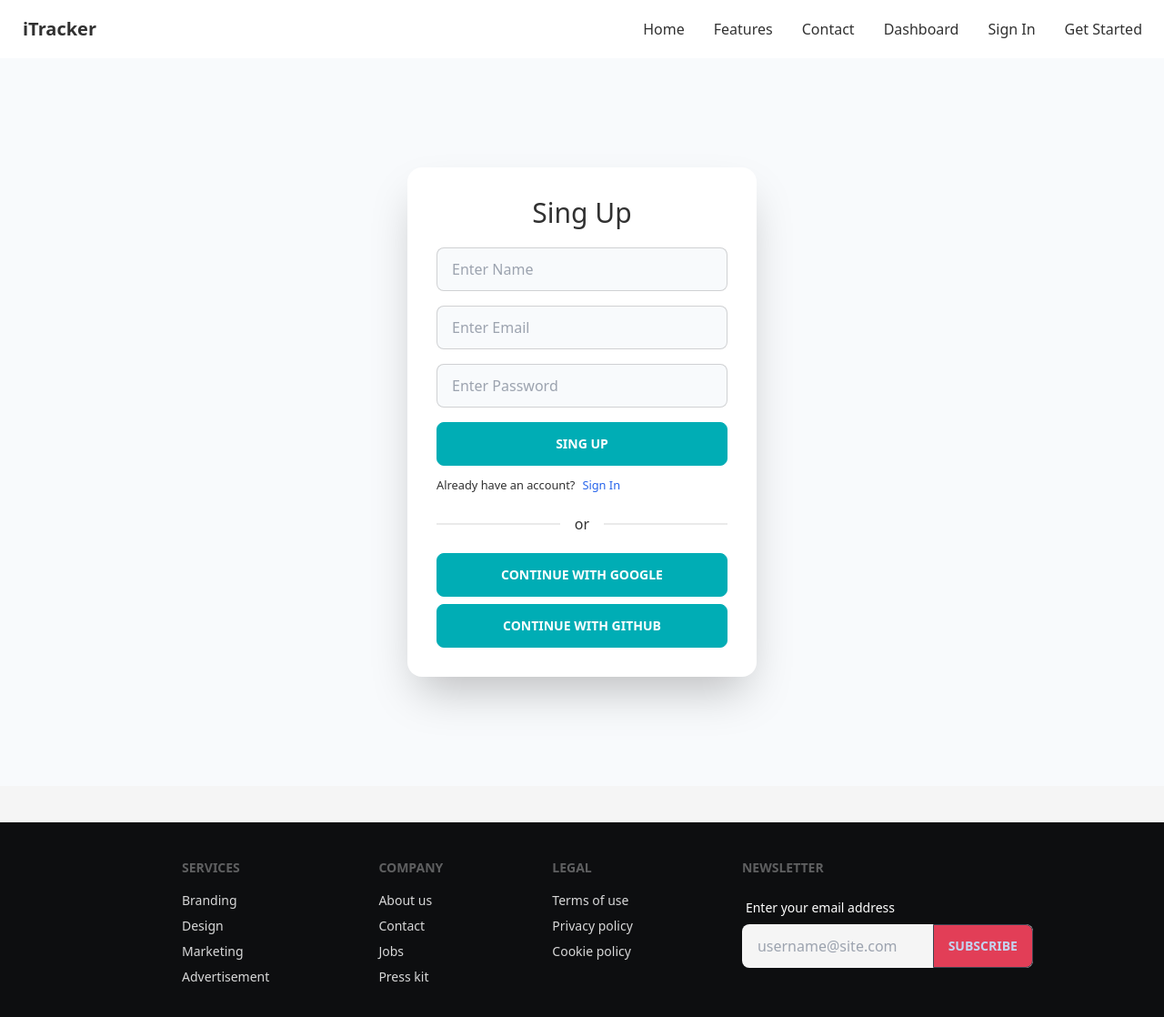
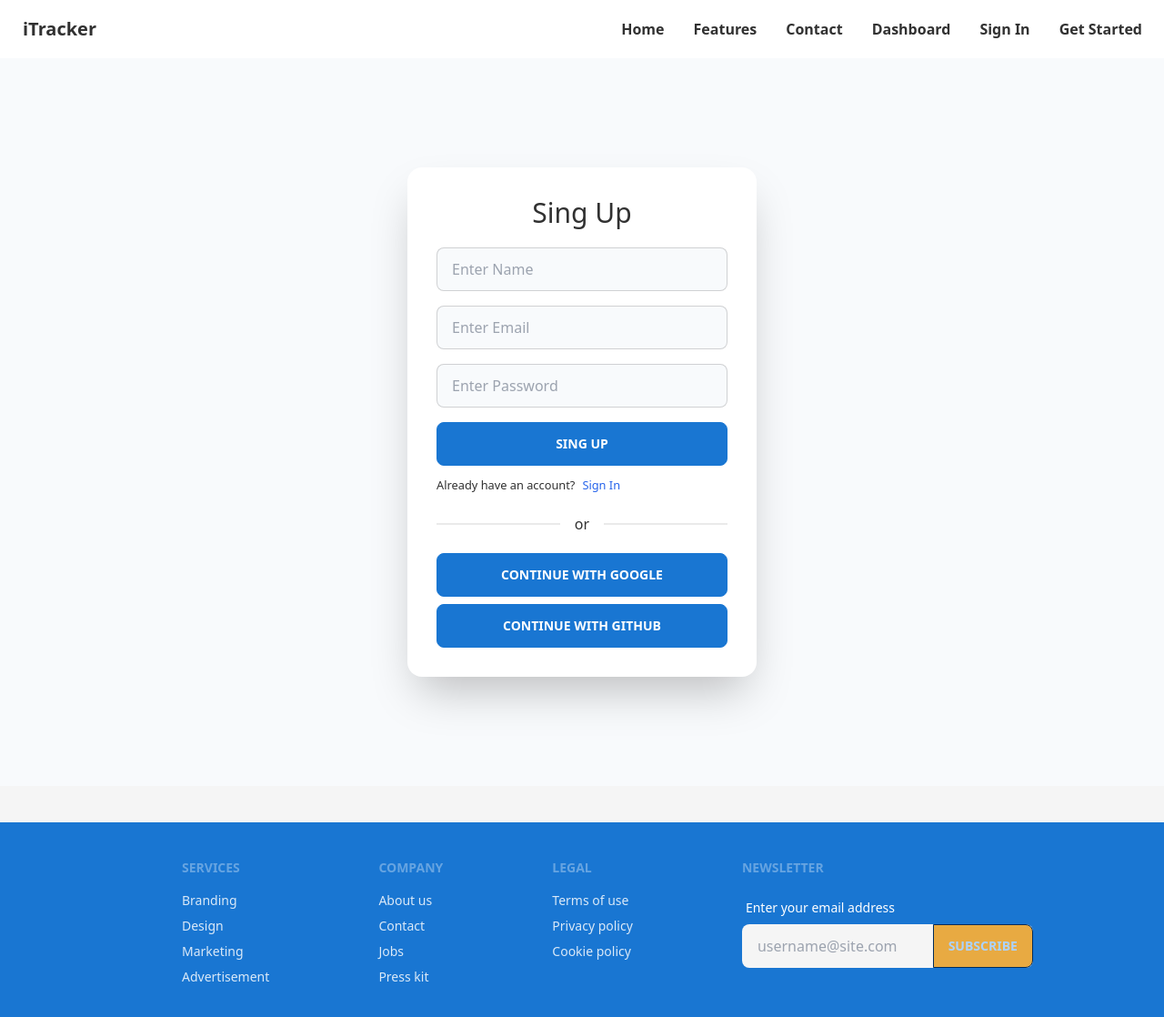
Before and after one commit to md-najmul-haque/itracker, a React (Create React App) app: page /signup in a window 1280 px wide. Shown: the top 1118 px of the page at 91% size. Built offline with nearby package versions, Linux system fonts and the light colour scheme; no server answers.

Commit message:
theme color changed

```diff
--- a/src/Pages/Authentication/SignUp/SignUp.tsx
+++ b/src/Pages/Authentication/SignUp/SignUp.tsx
@@ -51,7 +51,7 @@ function SignUp() {
 
         toast('You have successfully create your account')
         reset()
-        navigate('/')
+
 
     }
     if (error || gError || gitError) {
@@ -66,7 +66,7 @@ function SignUp() {
     }
 
     if (user || gUser || gitUser) {
-        console.log(user)
+        console.log(user || gUser || gitUser)
         navigate('/')
     }
 
--- a/src/Pages/Home/Banner/Banner.tsx
+++ b/src/Pages/Home/Banner/Banner.tsx
@@ -16,8 +16,8 @@ const Banner = () => {
                         <p className="uppercase text-4xl lg:text-6xl mb-4">The easiest way to track your issue</p>
                         <p className="mb-8 text-3xl">We help to track your issue, add your issue in iTracker, then add and assign your team member and track this issue. Yep, it’s very easy to use.</p>
                         <div className="flex justify-center">
-                            <Link to='/signup' className="btn text-white btn-secondary">Get Started</Link>
-                            <Link to='/signin' className="btn ml-5 text-white px-8 btn-secondary">Sing In</Link>
+                            <Link to='/signup' className="btn text-white btn-primary">Get Started</Link>
+                            <Link to='/signin' className="btn ml-5 text-white px-8 btn-primary">Sing In</Link>
                         </div>
                     </div>
 
--- a/src/Pages/Home/Teamwork/Teamwork.tsx
+++ b/src/Pages/Home/Teamwork/Teamwork.tsx
@@ -4,7 +4,7 @@ import teamwork from '../../../Assets/teamwork.gif';
 const Teamwork = () => {
 
   return (
-    <div className="hero bg-secondary text-white">
+    <div className="hero bg-secondary">
       <div className="hero-content text-center">
         <div className='lg:w-4/6'>
           <h1 className="text-3xl font-bold py-3">Work on team project work</h1>
--- a/src/Pages/Home/Testimonial/Testimonial.css
+++ b/src/Pages/Home/Testimonial/Testimonial.css
@@ -2,9 +2,9 @@
   padding: 2%;
 }
 
-.swiper-pagination-bullet {
+/* .swiper-pagination-bullet {
   background: #fff;
-}
+} */
 
 .swiper-android .swiper-slide,
 .swiper-wrapper {
@@ -39,9 +39,3 @@
 .arrow {
   width: 15px;
 }
-
-.testimonialHeading {
-  color: white;
-  padding-top: 3%;
-
-}
--- a/src/Pages/Home/Testimonial/Testimonial.tsx
+++ b/src/Pages/Home/Testimonial/Testimonial.tsx
@@ -18,7 +18,7 @@ import { Pagination } from "swiper";
 const Testimonial = () => {
   return (
     <div className="background py-7 max-h-fit bg-secondary">
-      <h1 className="text-center text-4xl text-white testimonialHeading p-3">Our Testimonial</h1>
+      <h1 className="text-center text-4xl font-samibold p-3">Our Testimonial</h1>
       <div>
         <Swiper
 
@@ -52,10 +52,10 @@ const Testimonial = () => {
           <SwiperSlide>
 
 
-            <div className="bg-secondary text-white">
+            <div className="bg-secondary ">
               <h1 className="text-4xl">Contact With <br /> Other Members</h1>
               <p className="mt-10">Keep an eye on your team's progress and workload. Get real-time charts and other visual highlights to share status, spot potential problems, and keep work on track.</p>
-              <button className="btn mt-5 border-none btn-primary text-white bg-accent hover:bg-accent-focus">Contact Now</button>
+              <button className="btn mt-5 border-none btn-primary text-white">Contact Now</button>
               <div>
 
               </div>
--- a/src/Pages/Shared/Footer.tsx
+++ b/src/Pages/Shared/Footer.tsx
@@ -4,9 +4,9 @@ const Footer = () => {
   return (
     <>
       {/* <svg xmlns="http://www.w3.org/2000/svg" viewBox="0 0 1440 320"><path fill="#1E293B" fill-opacity="1" d="M0,224L120,229.3C240,235,480,245,720,224C960,203,1200,149,1320,122.7L1440,96L1440,320L1320,320C1200,320,960,320,720,320C480,320,240,320,120,320L0,320Z"></path></svg> */}
-      <footer className="footer mt-10 p-10 bg-secondary text-base-content">
+      <footer className="footer mt-10 p-10 bg-primary text-base-content">
         <div className='pl-0 lg:pl-40'>
-          <span className="footer-title">Services</span>
+          <span className="footer-title text-whit">Services</span>
           <a className="link link-hover">Branding</a>
           <a className="link link-hover">Design</a>
           <a className="link link-hover">Marketing</a>
--- a/src/Pages/Shared/Navbar/Navbar.tsx
+++ b/src/Pages/Shared/Navbar/Navbar.tsx
@@ -47,7 +47,7 @@ const Navbar = () => {
 
     return (
 
-        <div className="navbar bg-white mx-auto sticky top-0 z-50">
+        <div className='navbar bg-white font-semibold sticky top-0 z-10'>
             <div className='container mx-auto'>
                 {/* {pathname.includes('dashboard') && <label form="my-drawer-2" className="btn btn-ghost btn-circle drawer-button lg:hidden drawer-side">
                     <svg style={{color:'red'}} xmlns="http://www.w3.org/2000/svg" className="h-5 w-5" fill="none" viewBox="0 0 24 24" stroke="currentColor"><path stroke-linecap="round" stroke-linejoin="round" stroke-width="2" d="M4 6h16M4 12h16M4 18h7" /></svg>
@@ -76,7 +76,7 @@ const Navbar = () => {
                     </label>
                 </div>
             </div>
-        </div>
+        </div >
 
     );
 };
--- a/tailwind.config.js
+++ b/tailwind.config.js
@@ -7,10 +7,10 @@ module.exports = {
     themes: [
       {
         mytheme: {
-          primary: "#00ADB5",
-          secondary: "#0d0e10",
-          accent: "#E23E57",
-          neutral: "#3d4451",
+          primary: "#1976d2",
+          secondary: "#f2f2f2",
+          accent: "#E8AA42",
+          neutral: "#002B5B",
           "base-100": "#F5F5F5",
         },
       },
```
